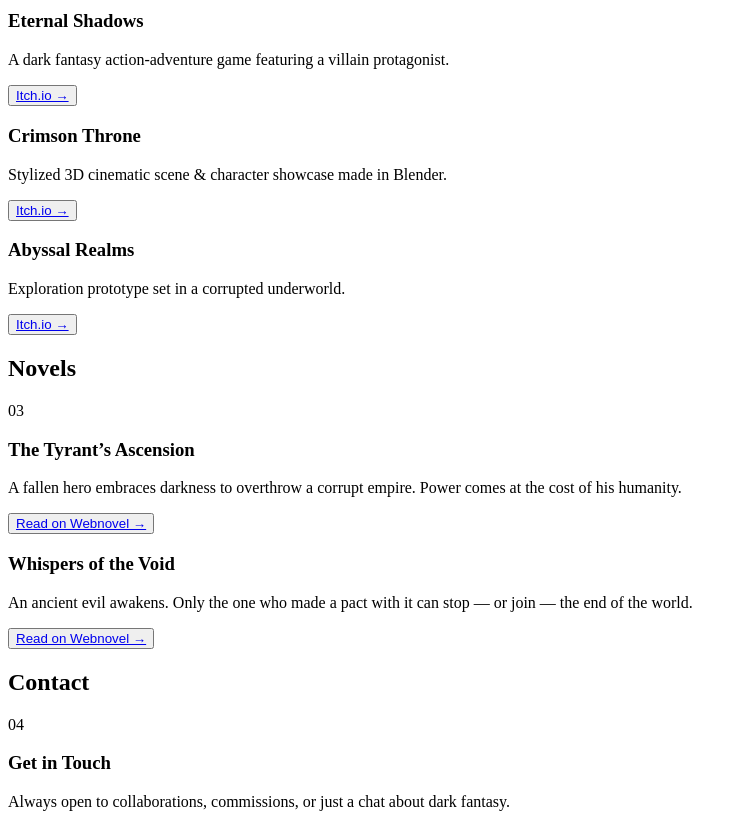
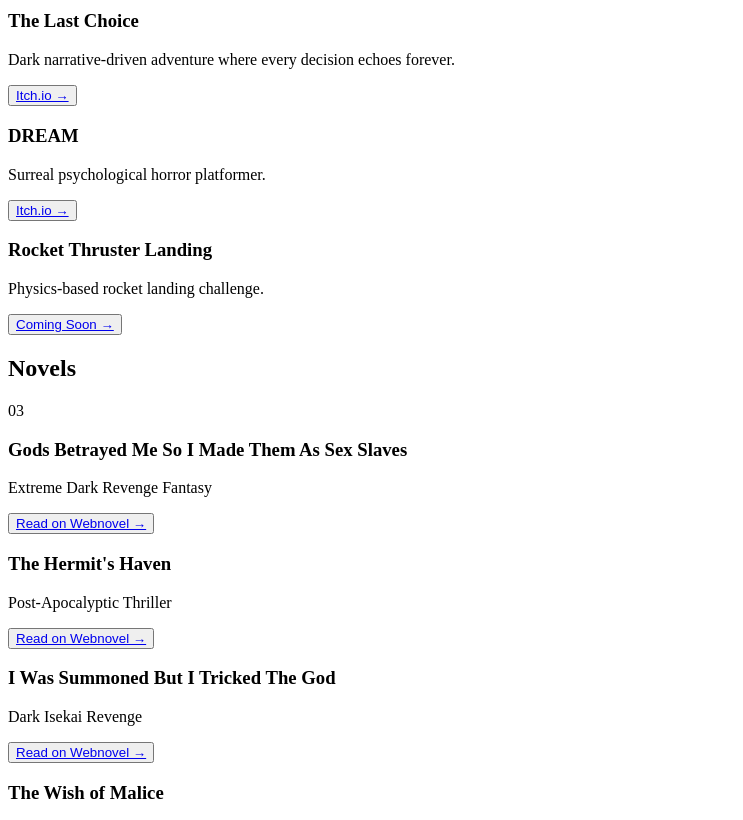
Before and after one commit to Janeshobito/threejs-portfolio-main, a plain HTML site: page index.html in a window 1280 px wide. Shown: the part 853-1673 px from the top of the page, without its empty margins (0-743 px from the left). Drawn offline with Linux system fonts and the light colour scheme.

Commit message:
Update index.html

```diff
--- a/index.html
+++ b/index.html
@@ -101,23 +101,25 @@
             <span class="section-number blue-text">02</span>
           </div>
           <div class="section-detail-wrapper">
-            <h3 class="section-heading">Eternal Shadows</h3>
-            <p class="section-text">A dark fantasy action-adventure game featuring a villain protagonist.</p>
+
+            <h3 class="section-heading">The Last Choice</h3>
+            <p class="section-text">Dark narrative-driven adventure where every decision echoes forever.</p>
             <button class="section-button">
-              <a href="https://janeshobito.itch.io/eternal-shadows" target="_blank" rel="noopener noreferrer">Itch.io →</a>
+              <a href="https://janeshwaran2829.itch.io/the-last-choice" target="_blank" rel="noopener noreferrer">Itch.io →</a>
             </button>
 
-            <h3 class="section-heading">Crimson Throne</h3>
-            <p class="section-text">Stylized 3D cinematic scene & character showcase made in Blender.</p>
+            <h3 class="section-heading">DREAM</h3>
+            <p class="section-text">Surreal psychological horror platformer.</p>
             <button class="section-button">
-              <a href="https://janeshobito.itch.io/crimson-throne" target="_blank" rel="noopener noreferrer">Itch.io →</a>
+              <a href="https://janeshwaran2829.itch.io/dream" target="_blank" rel="noopener noreferrer">Itch.io →</a>
             </button>
 
-            <h3 class="section-heading">Abyssal Realms</h3>
-            <p class="section-text">Exploration prototype set in a corrupted underworld.</p>
+            <h3 class="section-heading">Rocket Thruster Landing</h3>
+            <p class="section-text">Physics-based rocket landing challenge.</p>
             <button class="section-button">
-              <a href="https://janeshobito.itch.io/abyssal-realms" target="_blank" rel="noopener noreferrer">Itch.io →</a>
+              <a href="#" target="_blank" rel="noopener noreferrer">Coming Soon →</a>
             </button>
+
           </div>
         </section>
 
@@ -134,17 +136,37 @@
             <span class="section-number green-text">03</span>
           </div>
           <div class="section-detail-wrapper">
-            <h3 class="section-heading">The Tyrant’s Ascension</h3>
-            <p class="section-text">A fallen hero embraces darkness to overthrow a corrupt empire. Power comes at the cost of his humanity.</p>
+
+            <h3 class="section-heading">Gods Betrayed Me So I Made Them As Sex Slaves</h3>
+            <p class="section-text">Extreme Dark Revenge Fantasy</p>
             <button class="section-button">
-              <a href="https://www.webnovel.com/book/the-tyrants-ascension" target="_blank" rel="noopener noreferrer">Read on Webnovel →</a>
+              <a href="https://www.webnovel.com/book/31871358200404405" target="_blank" rel="noopener noreferrer">Read on Webnovel →</a>
             </button>
 
-            <h3 class="section-heading">Whispers of the Void</h3>
-            <p class="section-text">An ancient evil awakens. Only the one who made a pact with it can stop — or join — the end of the world.</p>
+            <h3 class="section-heading">The Hermit's Haven</h3>
+            <p class="section-text">Post-Apocalyptic Thriller</p>
             <button class="section-button">
-              <a href="https://www.webnovel.com/book/whispers-of-the-void" target="_blank" rel="noopener noreferrer">Read on Webnovel →</a>
+              <a href="https://www.webnovel.com/book/29761771700037905" target="_blank" rel="noopener noreferrer">Read on Webnovel →</a>
             </button>
+
+            <h3 class="section-heading">I Was Summoned But I Tricked The God</h3>
+            <p class="section-text">Dark Isekai Revenge</p>
+            <button class="section-button">
+              <a href="https://www.webnovel.com/book/29962599308510305" target="_blank" rel="noopener noreferrer">Read on Webnovel →</a>
+            </button>
+
+            <h3 class="section-heading">The Wish of Malice</h3>
+            <p class="section-text">Villain Protagonist Epic</p>
+            <button class="section-button">
+              <a href="https://www.webnovel.com/book/29761690700035805" target="_blank" rel="noopener noreferrer">Read on Webnovel →</a>
+            </button>
+
+            <h3 class="section-heading">Formula Jet Racing</h3>
+            <p class="section-text">High-Octane Sky Racing</p>
+            <button class="section-button">
+              <a href="https://www.webnovel.com/book/32853058600730605" target="_blank" rel="noopener noreferrer">Read on Webnovel →</a>
+            </button>
+
           </div>
         </section>
 
@@ -167,15 +189,15 @@
             <ul class="contact-button-wrapper">
               <li class="icon artstation">
                 <span class="tooltip">ArtStation</span>
-                <span><a href="https://www.artstation.com/janeshobito" target="_blank" rel="noopener noreferrer"><i class="fa-brands fa-artstation"></i></a></span>
+                <span><a href="https://www.artstation.com/janeshobito283" target="_blank" rel="noopener noreferrer"><i class="fa-brands fa-artstation"></i></a></span>
               </li>
               <li class="icon linkedin">
                 <span class="tooltip">LinkedIn</span>
-                <span><a href="https://www.linkedin.com/in/janeshwaran-r/" target="_blank" rel="noopener noreferrer"><i class="fa-brands fa-linkedin"></i></a></span>
+                <span><a href="https://www.linkedin.com/in/janeshwaran-r-a33729285/" target="_blank" rel="noopener noreferrer"><i class="fa-brands fa-linkedin"></i></a></span>
               </li>
               <li class="icon webnovel">
                 <span class="tooltip">Webnovel</span>
-                <span><a href="https://www.webnovel.com/profile/mr_darkpath" target="_blank" rel="noopener noreferrer"><i class="fa-solid fa-book"></i></a></span>
+                <span><a href="https://www.webnovel.com/profile/4327938398" target="_blank" rel="noopener noreferrer"><i class="fa-solid fa-book"></i></a></span>
               </li>
               <li class="icon gmail">
                 <span class="tooltip">Email</span>
```
